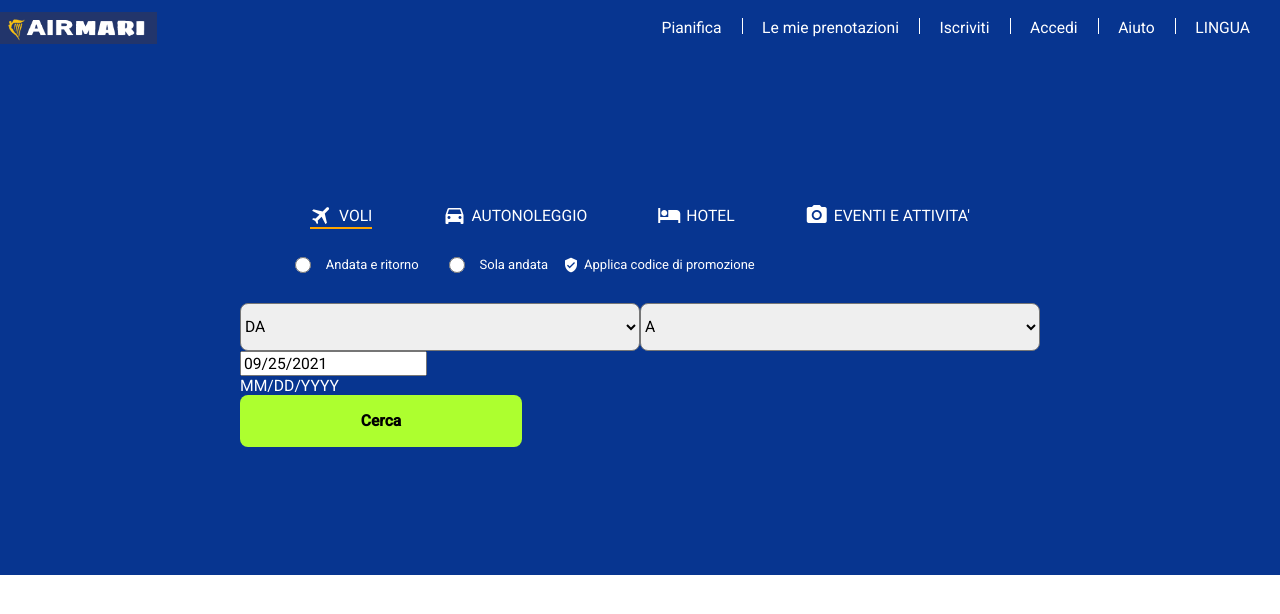
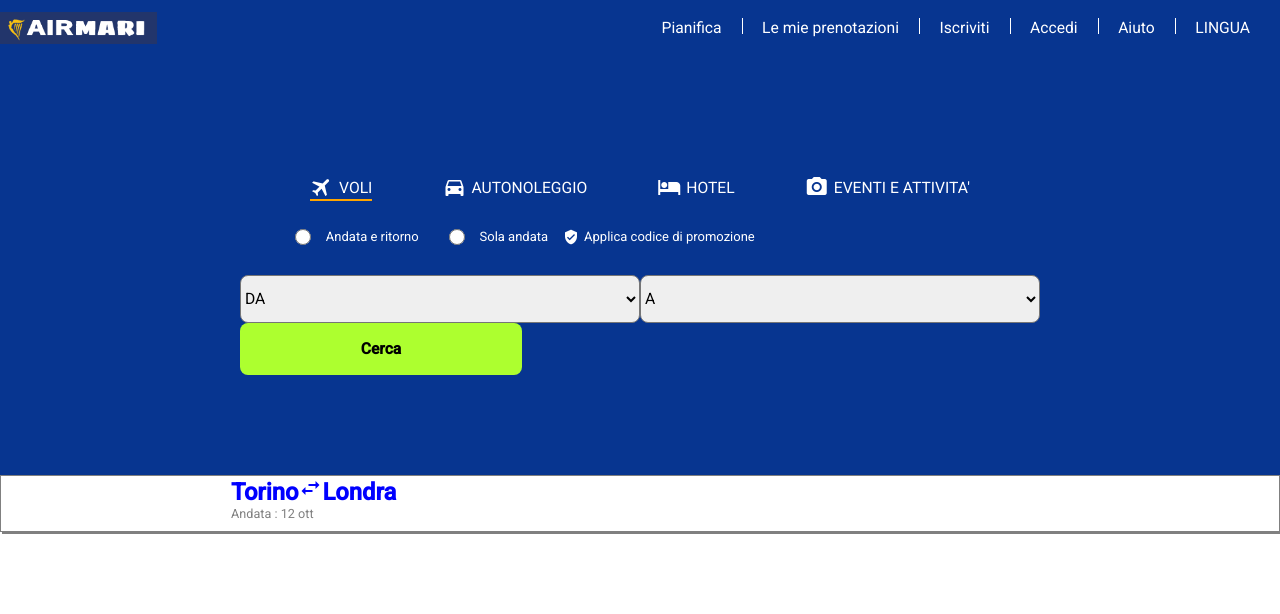
Before and after one commit to alemari-aesys/airmari, a React (Create React App) app: page / in a window 1280 px wide. Shown: the top 614 px of the page. Built offline with nearby package versions, Linux system fonts and the light colour scheme.

Commit message:
add setCityFrom and setCityTo

```diff
--- a/package.json
+++ b/package.json
@@ -17,6 +17,7 @@
     "@types/styled-components": "^5.1.14",
     "axios": "^0.21.4",
     "babel-plugin-styled-components": "^1.13.2",
+    "date-fns": "^2.24.0",
     "react": "^17.0.2",
     "react-datepicker": "^4.2.1",
     "react-dom": "^17.0.2",
--- a/public/styles.css
+++ b/public/styles.css
@@ -39,6 +39,10 @@ span.material-icons {
     color: white;
 }
 
+span.material-icons.containerIcon {
+    color: blue
+}
+
 p {
     color: white;
 }
@@ -47,3 +51,10 @@ p {
     width: 500px;
     height: 47px;
 }
+
+.inside {
+    padding: 0 18% 0 18%;
+    font-size: 1.5rem;
+    font-weight: bold;
+    text-align: center;
+}
--- a/src/App.tsx
+++ b/src/App.tsx
@@ -1,10 +1,12 @@
 import React from "react";
 import Navbar from "./components/Navbar";
+import Container from "./components/Container";
 
-const App: React.FC = () => {
+const App: React.FC = (): JSX.Element => {
   return (
     <div>
       <Navbar />
+      <Container />
     </div>
   );
 };
--- /dev/null
+++ b/src/components/Container/index.tsx
@@ -0,0 +1,35 @@
+import styled from "styled-components";
+import { headerProps } from "../Navbar/Header";
+
+const HeaderContainer = styled.div`
+  display: flex;
+  flex-direction: column;
+  justify-content: flex-start;
+  align-items: flex-start;
+  background-color: ${(props: headerProps) => props.backgroundColor}; //#073590;
+  color: blue;
+  height: 55px;
+  border: 1px solid grey;
+  box-shadow: 2px 2px grey;
+`;
+
+export default function Container() {
+  return (
+    <HeaderContainer backgroundColor={"white"}>
+      <div className="inside">
+        Torino<span className="material-icons containerIcon">swap_horiz</span>
+        Londra
+        <div
+          style={{
+            textAlign: "left",
+            color: "grey",
+            fontSize: "0.8rem",
+            fontWeight: "normal",
+          }}
+        >
+          Andata : 12 ott
+        </div>
+      </div>
+    </HeaderContainer>
+  );
+}
--- a/src/components/Navbar/Header/index.tsx
+++ b/src/components/Navbar/Header/index.tsx
@@ -1,12 +1,16 @@
 import styled from "styled-components";
 import logo from "../../../assets/logo.png";
 
-const HeaderWrapper = styled.div`
+export interface headerProps {
+  backgroundColor: string;
+}
+
+export const HeaderWrapper = styled.div`
   display: flex;
   flex-direction: row;
   justify-content: space-between;
   align-items: center;
-  background-color: #073590;
+  background-color: ${(props: headerProps) => props.backgroundColor}; //#073590;
   color: white;
   height: 55px;
   z-index: 2;
@@ -45,16 +49,9 @@ const Vl = styled.div`
   background-color: white;
 `;
 
-export default function Header() {
-  // interface myButton {     //esempio di typescript
-  //   cazzo: string;
-  //   dio: string;
-  // }
-
-  // const Button: React.FC<myButton> = (props) => <button {...props} style={{color: props.cazzo}} children={props.children?.toString().toUpperCase()} />
-
+const Header: React.FC<headerProps> = ({ backgroundColor }): JSX.Element => {
   return (
-    <HeaderWrapper>
+    <HeaderWrapper backgroundColor={backgroundColor}>
       <Logo src={logo} />
       <Nav>
         <UnorderedList>
@@ -75,4 +72,14 @@ export default function Header() {
       {/* <div className="diocane">Cazzo</div> */}
     </HeaderWrapper>
   );
-}
+};
+
+// interface myButton {     //esempio di typescript
+//   cazzo: string;
+//   dio: string;
+// }
+
+// const Button: React.FC<myButton> = (props) => {
+//       <button {...props} style={{color: props.cazzo}} children={props.children?.toString().toUpperCase()} />}
+
+export default Header;
--- a/src/components/Navbar/SearchWidget/SelectMenus/SelectContainer.tsx
+++ b/src/components/Navbar/SearchWidget/SelectMenus/SelectContainer.tsx
@@ -1,4 +1,4 @@
-import React, { useState, useEffect, MouseEvent, ChangeEvent } from "react";
+import React from "react";
 import styled from "styled-components";
 
 const SelectContent = styled.select`
@@ -17,6 +17,8 @@ const SelectWrapper = styled.div`
 interface selectInterface {
   setIataDeparture: React.Dispatch<React.SetStateAction<string>>;
   setIataArrival: React.Dispatch<React.SetStateAction<string>>;
+  setCityFrom: React.Dispatch<React.SetStateAction<string>>;
+  setCityTo: React.Dispatch<React.SetStateAction<string>>;
   iataArrival: string;
   iataDeparture: string;
 }
@@ -24,6 +26,8 @@ interface selectInterface {
 const SelectContainer: React.FC<selectInterface> = ({
   setIataDeparture,
   setIataArrival,
+  setCityFrom,
+  setCityTo,
   iataDeparture,
   iataArrival,
 }): JSX.Element => {
@@ -32,8 +36,13 @@ const SelectContainer: React.FC<selectInterface> = ({
       <SelectContent
         name="Da"
         id="from"
-        onChange={(e) => {
+        onChange={(e: React.ChangeEvent<HTMLSelectElement>) => {
           setIataDeparture(e.target.value);
+          let s =
+            e.currentTarget[(e.target as HTMLOptionsCollection).selectedIndex]!
+              .firstChild;
+          console.log(s?.textContent);
+          setCityFrom(s?.textContent!);
         }}
         value={iataDeparture}
       >
@@ -53,8 +62,13 @@ const SelectContainer: React.FC<selectInterface> = ({
         // defaultValue=""
         name="A"
         id="to"
-        onChange={(e) => {
+        onChange={(e: React.ChangeEvent<HTMLSelectElement>) => {
           setIataArrival(e.target.value);
+          let s =
+            e.currentTarget[(e.target as HTMLOptionsCollection).selectedIndex]!
+              .firstChild;
+          console.log(s?.textContent);
+          setCityTo(s?.textContent!);
         }}
         value={iataArrival}
       >
--- a/src/components/Navbar/SearchWidget/index.tsx
+++ b/src/components/Navbar/SearchWidget/index.tsx
@@ -1,9 +1,8 @@
-import React, { useEffect, useState } from "react";
 import styled from "styled-components";
-import ButtonsWithTabs from "../../TabsTest/ButtonsWithTabs";
+import ButtonsWithTabs from "../Tabs/ButtonsWithTabs";
 
 const SearchWidgetWrapper = styled.div`
-  height: 500px;
+  height: 400px;
   background-color: #073590;
   display: flex;
   flex-direction: column;
--- a/src/components/TabsTest/ButtonsWithTabs.tsx
+++ b/src/components/Navbar/Tabs/ButtonsWithTabs.tsx
@@ -4,8 +4,9 @@ import "react-datepicker/dist/react-datepicker.css";
 import axios, { AxiosRequestConfig } from "axios";
 import { Tabs, TabList, Tab, TabPanel } from "react-tabs";
 import styled from "styled-components";
-import RadiosContainer from "../Navbar/SearchWidget/Radios/RadiosContainer";
-import SelectWrapper from "../Navbar/SearchWidget/SelectMenus/SelectContainer";
+import RadiosContainer from "../SearchWidget/Radios/RadiosContainer";
+import SelectWrapper from "../SearchWidget/SelectMenus/SelectContainer";
+import { format } from "date-fns";
 
 const Title = styled.div`
   display: inline-block;
@@ -36,13 +37,24 @@ const Button = styled.button`
 export default function ButtonsWithTabs() {
   const [iataDeparture, setIataDeparture] = useState<string>("");
   const [iataArrival, setIataArrival] = useState<string>("");
+  const [cityFrom, setCityFrom] = useState<string>("");
+  const [cityTo, setCityTo] = useState<string>("");
 
+  useEffect(() => {
+    if (cityFrom !== "" && cityTo !== "")
+      console.log("YEEEEEEEEEEEESSSSSSSSS!!!");
+  }, [cityFrom, cityTo]);
+  // const [day, setDay] = useState<string>("");
   const token = `Bearer jv9gf6r5qz6z3zxjvzddvcwr`;
   const [startDate, setStartDate] = useState(new Date());
+  // const [vanillaDate, setVanillaDate] = useState<string>("");
 
   const getData = (vanillaDate: string) => {
     console.log(iataDeparture);
     console.log(iataArrival);
+
+    console.log(vanillaDate);
+
     const config: AxiosRequestConfig = {
       headers: {
         Accept: "application/json",
@@ -59,21 +71,7 @@ export default function ButtonsWithTabs() {
   };
 
   function handleSearch() {
-    let day = startDate.getDate();
-    let month = startDate.getMonth() + 1;
-    let year = startDate.getFullYear();
-    let myDate = year + "-";
-    if (month < 10) {
-      myDate += "0" + month;
-    } else {
-      myDate += month;
-    }
-    myDate += "-";
-    if (day < 10) {
-      myDate += "0" + day;
-    } else {
-      myDate += day;
-    }
+    const myDate = format(startDate, "yyyy-MM-dd");
     getData(myDate);
   }
 
@@ -108,16 +106,19 @@ export default function ButtonsWithTabs() {
         <SelectWrapper
           setIataDeparture={setIataDeparture}
           setIataArrival={setIataArrival}
+          setCityFrom={setCityFrom}
+          setCityTo={setCityTo}
           iataDeparture={iataDeparture}
           iataArrival={iataArrival}
         />
+        {iataArrival && iataDeparture && (
           <DatePicker
             selected={startDate}
             onChange={(date: Date) => {
               setStartDate(date);
             }}
           />
-        <div style={{ color: "white" }}>MM/DD/YYYY</div>
+        )}
         <Button onClick={() => handleSearch()}>Cerca</Button>
       </TabPanel>
       <TabPanel>
--- a/src/components/Navbar/index.tsx
+++ b/src/components/Navbar/index.tsx
@@ -5,7 +5,7 @@ import SearchWidget from "./SearchWidget";
 const Navbar: React.FC = () => {
   return (
     <div>
-      <Header />
+      <Header backgroundColor={"#073590"} />
       <SearchWidget />
     </div>
   );
```
Also changed, not shown: 1 other file (tests, documents, lock files or other folders). Lines whose indentation alone changed are shown as unchanged.
